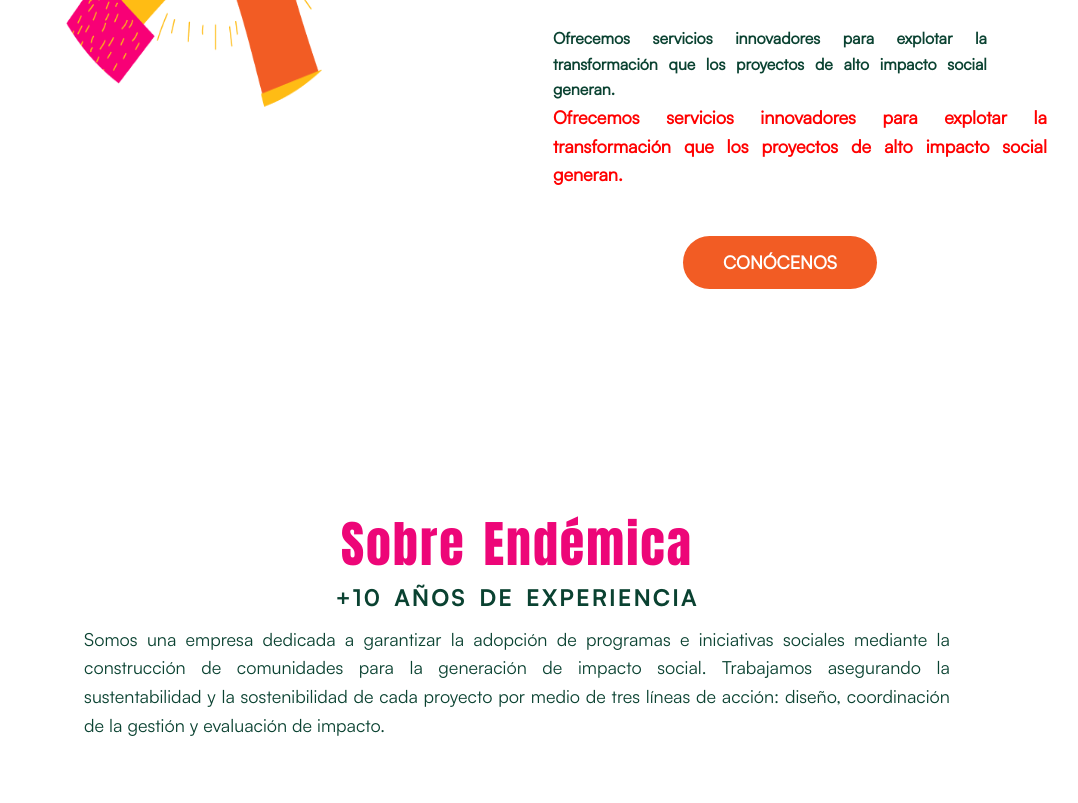
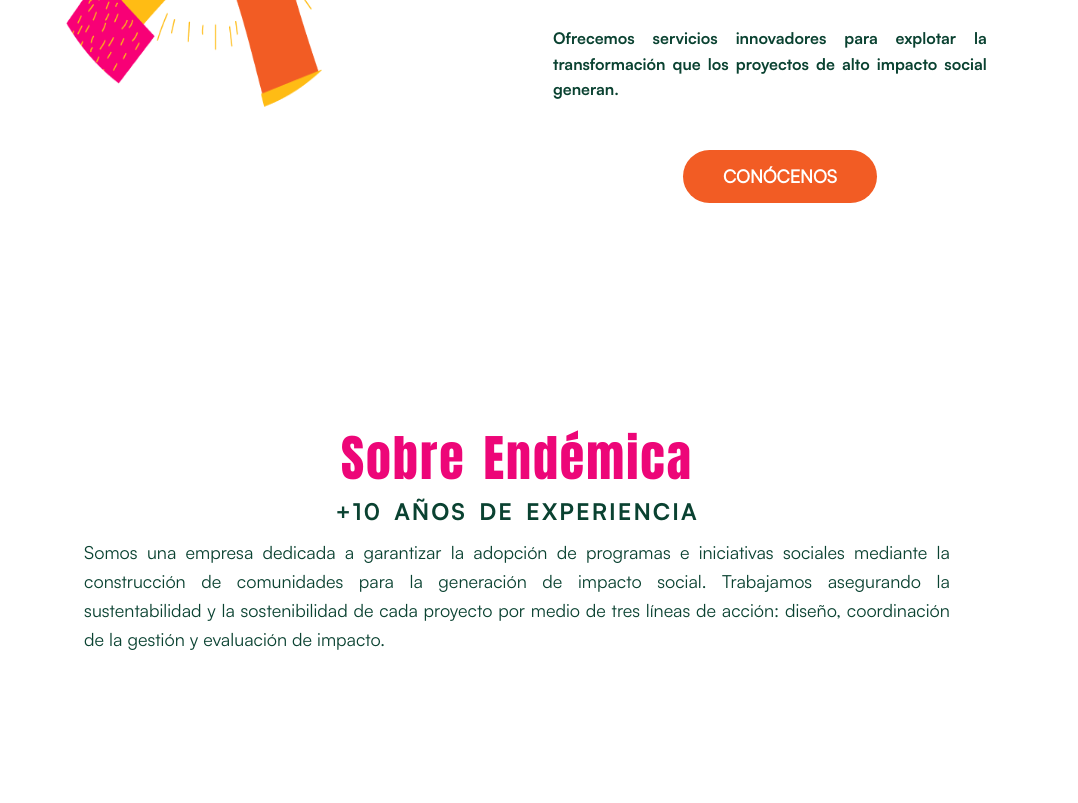
Before and after one commit to goldstein18/endemica080524, a plain HTML site: page index.html in a window 1280 px wide. Shown: the part 1216-2019 px from the top of the page, without its empty margins (123-1201 px from the left). Drawn offline with nearby package versions, Linux system fonts and the light colour scheme; files that its build step writes are made by us from their sources; grey boxes are pictures that could not be loaded; files whose address does not match are found by name; a web font is replaced by a local one.

Commit message:
Update index.html

```diff
--- a/index.html
+++ b/index.html
@@ -44,6 +44,7 @@
 		.witr_text_widget.witr_about_widget p, li{
 			padding-right: 60px!important;
 			font-size: 16px;
+
 		}
 		.btn7 {
 		width: 50%!important;
@@ -368,17 +369,18 @@
 						</li>
 						<br>
 						<li>
-							<span class="bolderproof" tabindex="0">
+							<span class="bolderproof" tabindex="0" style="font-weight:1400 !important; font-family: 'fig2';">
 								Ofrecemos servicios innovadores para explotar la transformación
 que los proyectos de alto impacto social generan.
 							</span>
 
 						</li>
 					</ul>
-					<strong style="color: red !important; font-weight: bold !important;">
+
+					<!--<strong style="color: red !important; font-weight: bold !important;">
 						Ofrecemos servicios innovadores para explotar la transformación
 que los proyectos de alto impacto social generan.
-					</strong>
+					</strong>-->
 				</div>
 
 				<div class="witr_button_area">
```
